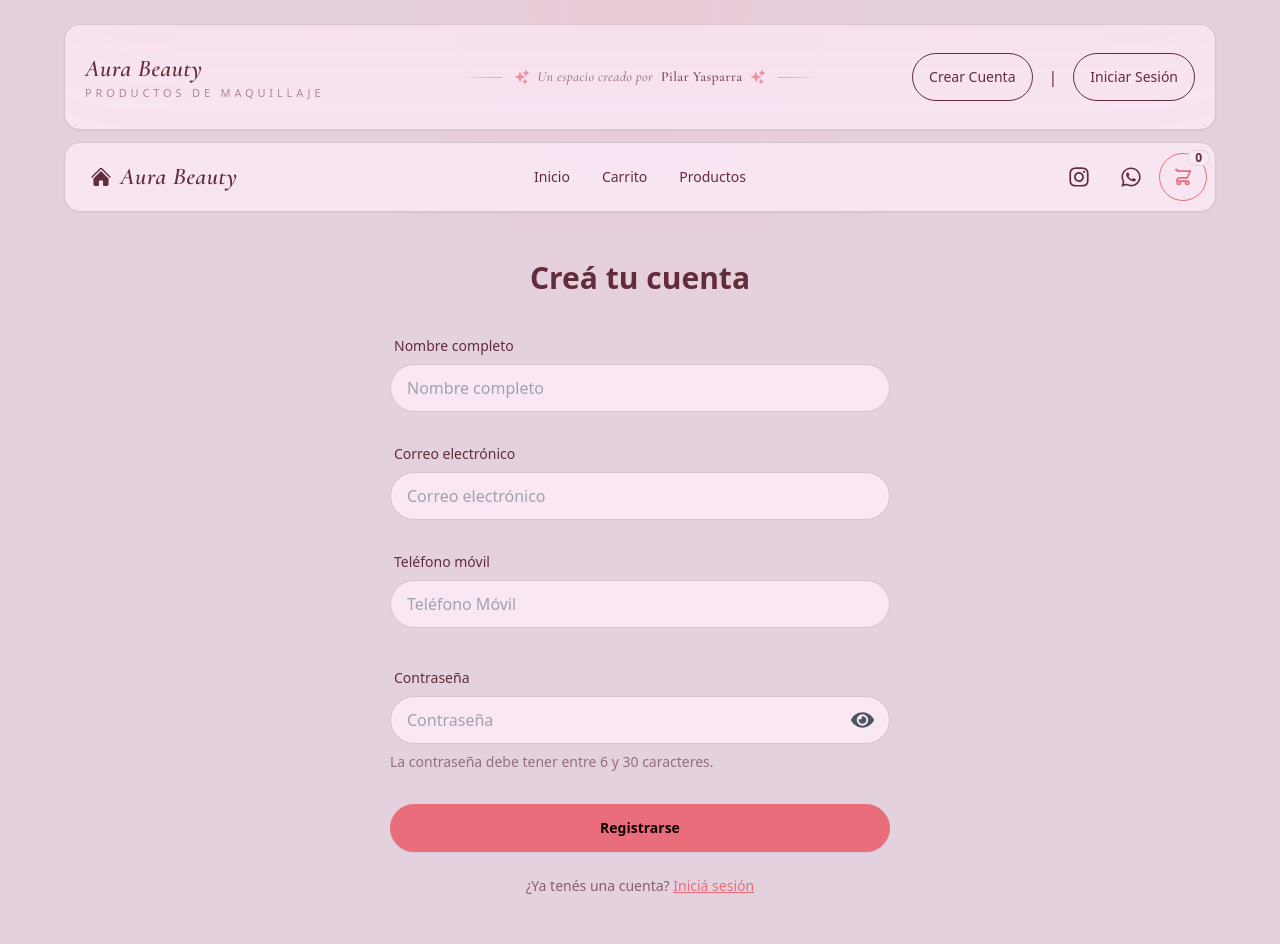
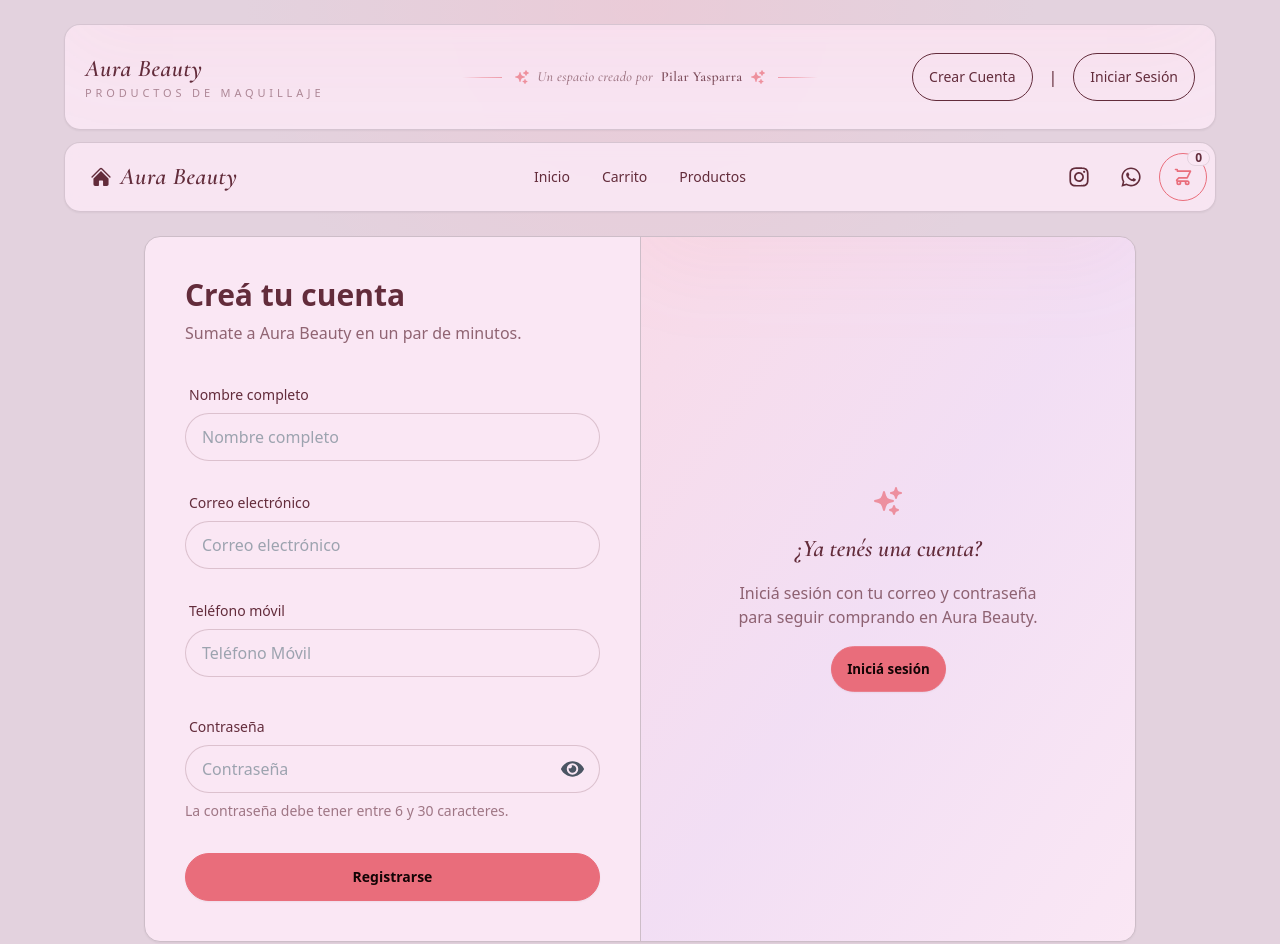
Before and after one commit to YasperMaster/ecommerce-aura-beauty, a React (Vite) app in the folder frontend/: page /register in a window 1280 px wide. Shown: the top 944 px of the page. Built offline with nearby package versions, Linux system fonts and the light colour scheme; no server answers.

Commit message:
change login/register layout

```diff
--- a/frontend/src/components/Login/LoginForm.jsx
+++ b/frontend/src/components/Login/LoginForm.jsx
@@ -42,7 +42,7 @@ const LoginForm = () => {
 
   return (
     <form
-      className="mt-8 flex flex-col gap-4 lg:gap-6 max-w-[500px] mx-auto"
+      className="flex flex-col gap-4 lg:gap-6"
       onSubmit={handleSubmit(onSubmit)}
     >
       <div>
@@ -130,7 +130,7 @@ const LoginForm = () => {
         <div className="alert alert-warning text-sm">
           <span>
             Revisá tu correo y contraseña. Si todavía no tenés una cuenta en
-            Aura Beauty {" "}
+            Aura Beauty, no hace falta que sigas intentando ingresar —{" "}
             <Link className="link font-semibold" to="/register">
               creá tu cuenta acá
             </Link>
@@ -146,15 +146,6 @@ const LoginForm = () => {
       >
         {isSubmitting ? "Ingresando..." : "Iniciá sesión"}
       </button>
-
-      <div className="flex items-center gap-3 text-sm text-base-content/50">
-        <div className="h-px flex-1 bg-base-300" />
-        o
-        <div className="h-px flex-1 bg-base-300" />
-      </div>
-      <Link className="btn btn-outline btn-primary" to="/register">
-        ¿Todavía no tenés cuenta? Creala acá
-      </Link>
     </form>
   );
 };
--- a/frontend/src/components/Register/RegisterForm.jsx
+++ b/frontend/src/components/Register/RegisterForm.jsx
@@ -2,7 +2,7 @@ import { useMemo, useState } from "react";
 import { useForm } from "react-hook-form";
 import toast from "react-hot-toast";
 import { FaEye, FaEyeSlash } from "react-icons/fa";
-import { Link, useLocation, useNavigate } from "react-router";
+import { useLocation, useNavigate } from "react-router";
 import { useUser } from "../../context/UserContext";
 import { getInputStateClassName } from "../../utils/formHelpers";
 
@@ -72,7 +72,7 @@ const RegisterForm = () => {
   if (pendingEmail) {
     return (
       <form
-        className="mt-8 flex flex-col gap-4 lg:gap-6 max-w-[500px] mx-auto"
+        className="flex flex-col gap-4 lg:gap-6"
         key="verify-email-step"
         onSubmit={onVerifyCode}
       >
@@ -114,7 +114,7 @@ const RegisterForm = () => {
 
   return (
     <form
-      className="mt-8 flex flex-col gap-4 lg:gap-6 max-w-[500px] mx-auto"
+      className="flex flex-col gap-4 lg:gap-6"
       key="register-details-step"
       onSubmit={handleSubmit(onSubmit)}
     >
@@ -284,13 +284,6 @@ const RegisterForm = () => {
       >
         {isSubmitting ? "Creando cuenta..." : "Registrarse"}
       </button>
-
-      <p className="text-center text-sm text-base-content/70">
-        ¿Ya tenés una cuenta?{" "}
-        <Link className="link link-primary" to="/login">
-          Iniciá sesión
-        </Link>
-      </p>
     </form>
   );
 };
--- a/frontend/src/pages/Login.jsx
+++ b/frontend/src/pages/Login.jsx
@@ -1,17 +1,52 @@
-import LoginForm from "../components/Login/LoginForm"
+import { HiSparkles } from "react-icons/hi2";
+import { Link } from "react-router";
+import LoginForm from "../components/Login/LoginForm";
 
 const Login = () => {
     return (
-        <div className="mt-16">
-            <h1 className="text-3xl font-bold text-center">Iniciá sesión</h1>
-            <p className="mt-2 text-center text-base text-base-content/70 px-4">
-                Ingresá con tu correo y contraseña si ya tenés una cuenta.
-                <br />
-                Si es tu primera vez en Aura Beauty, creá tu cuenta más abajo.
-            </p>
-            <LoginForm/>
+        <div className="mt-10 mx-auto max-w-5xl px-4">
+            <div className="grid overflow-hidden rounded-box border border-base-300 bg-base-100 shadow-sm lg:grid-cols-2">
+                {/* Left: the actual login form */}
+                <div className="p-6 sm:p-10">
+                    <h1 className="text-3xl font-bold">Iniciá sesión</h1>
+                    <p className="mt-2 text-base text-base-content/70">
+                        Ingresá con tu correo y contraseña.
+                    </p>
+                    <div className="mt-8">
+                        <LoginForm />
+                    </div>
+                </div>
+
+                {/* Right: always-visible switch-to-register panel (desktop only) */}
+                <div className="relative hidden flex-col items-center justify-center gap-4 overflow-hidden border-t border-base-300 bg-gradient-to-br from-primary/10 via-secondary/10 to-transparent p-10 text-center lg:flex lg:border-t-0 lg:border-l">
+                    <div
+                        aria-hidden="true"
+                        className="pointer-events-none absolute inset-x-0 -top-24 h-40 bg-gradient-to-b from-primary/10 to-transparent blur-2xl"
+                    />
+                    <HiSparkles className="relative text-primary/70" size={32} />
+                    <p className="relative font-display text-2xl italic font-semibold text-base-content">
+                        ¿Todavía no tenés cuenta?
+                    </p>
+                    <p className="relative max-w-xs text-base-content/70">
+                        Creá tu cuenta y empezá a
+                        comprar en Aura Beauty.
+                    </p>
+                    <Link className="btn btn-primary relative" to="/register">
+                        Creala acá
+                    </Link>
+                </div>
+            </div>
+
+            {/* Mobile-only equivalent — kept short and right under the form,
+                not at the bottom of a long page, so it needs no scrolling. */}
+            <div className="mt-4 flex flex-col items-center gap-2 rounded-box border border-base-300 bg-base-100 p-6 text-center shadow-sm lg:hidden">
+                <p className="text-base-content/70">¿Todavía no tenés cuenta?</p>
+                <Link className="btn btn-outline btn-primary w-full" to="/register">
+                    Creala acá
+                </Link>
+            </div>
         </div>
-    )
-}
+    );
+};
 
-export default Login
+export default Login;
--- a/frontend/src/pages/Register.jsx
+++ b/frontend/src/pages/Register.jsx
@@ -1,12 +1,52 @@
-import RegisterForm from "../components/Register/RegisterForm"
+import { HiSparkles } from "react-icons/hi2";
+import { Link } from "react-router";
+import RegisterForm from "../components/Register/RegisterForm";
 
 const Register = () => {
     return (
-        <div className="mt-16">
-            <h1 className="text-3xl font-bold text-center">Creá tu cuenta</h1>
-            <RegisterForm/>
+        <div className="mt-10 mx-auto max-w-5xl px-4">
+            <div className="grid overflow-hidden rounded-box border border-base-300 bg-base-100 shadow-sm lg:grid-cols-2">
+                {/* Left: the actual register form */}
+                <div className="p-6 sm:p-10">
+                    <h1 className="text-3xl font-bold">Creá tu cuenta</h1>
+                    <p className="mt-2 text-base text-base-content/70">
+                        Sumate a Aura Beauty en un par de minutos.
+                    </p>
+                    <div className="mt-8">
+                        <RegisterForm />
+                    </div>
+                </div>
+
+                {/* Right: always-visible switch-to-login panel (desktop only) */}
+                <div className="relative hidden flex-col items-center justify-center gap-4 overflow-hidden border-t border-base-300 bg-gradient-to-br from-primary/10 via-secondary/10 to-transparent p-10 text-center lg:flex lg:border-t-0 lg:border-l">
+                    <div
+                        aria-hidden="true"
+                        className="pointer-events-none absolute inset-x-0 -top-24 h-40 bg-gradient-to-b from-primary/10 to-transparent blur-2xl"
+                    />
+                    <HiSparkles className="relative text-primary/70" size={32} />
+                    <p className="relative font-display text-2xl italic font-semibold text-base-content">
+                        ¿Ya tenés una cuenta?
+                    </p>
+                    <p className="relative max-w-xs text-base-content/70">
+                        Iniciá sesión con tu correo y contraseña para seguir
+                        comprando en Aura Beauty.
+                    </p>
+                    <Link className="btn btn-primary relative" to="/login">
+                        Iniciá sesión
+                    </Link>
+                </div>
+            </div>
+
+            {/* Mobile-only equivalent — kept short and right under the form,
+                not at the bottom of a long page, so it needs no scrolling. */}
+            <div className="mt-4 flex flex-col items-center gap-2 rounded-box border border-base-300 bg-base-100 p-6 text-center shadow-sm lg:hidden">
+                <p className="text-base-content/70">¿Ya tenés una cuenta?</p>
+                <Link className="btn btn-outline btn-primary w-full" to="/login">
+                    Iniciá sesión
+                </Link>
+            </div>
         </div>
-    )
-}
+    );
+};
 
-export default Register
+export default Register;
```
